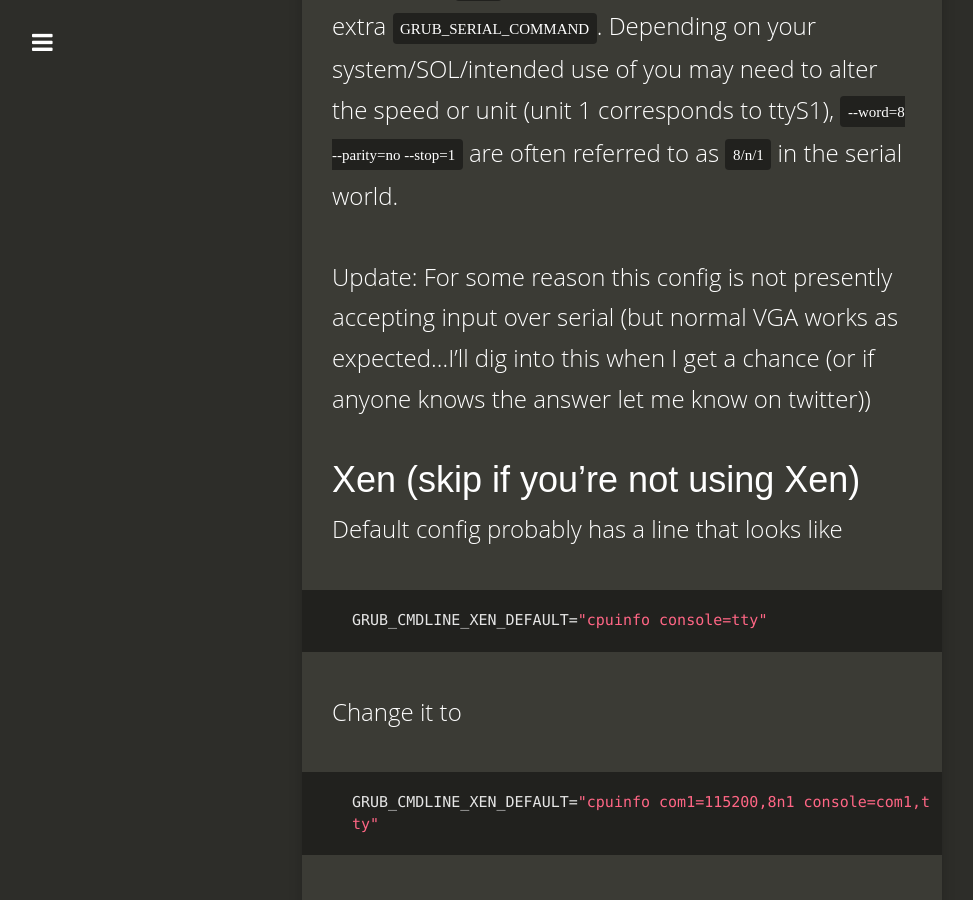
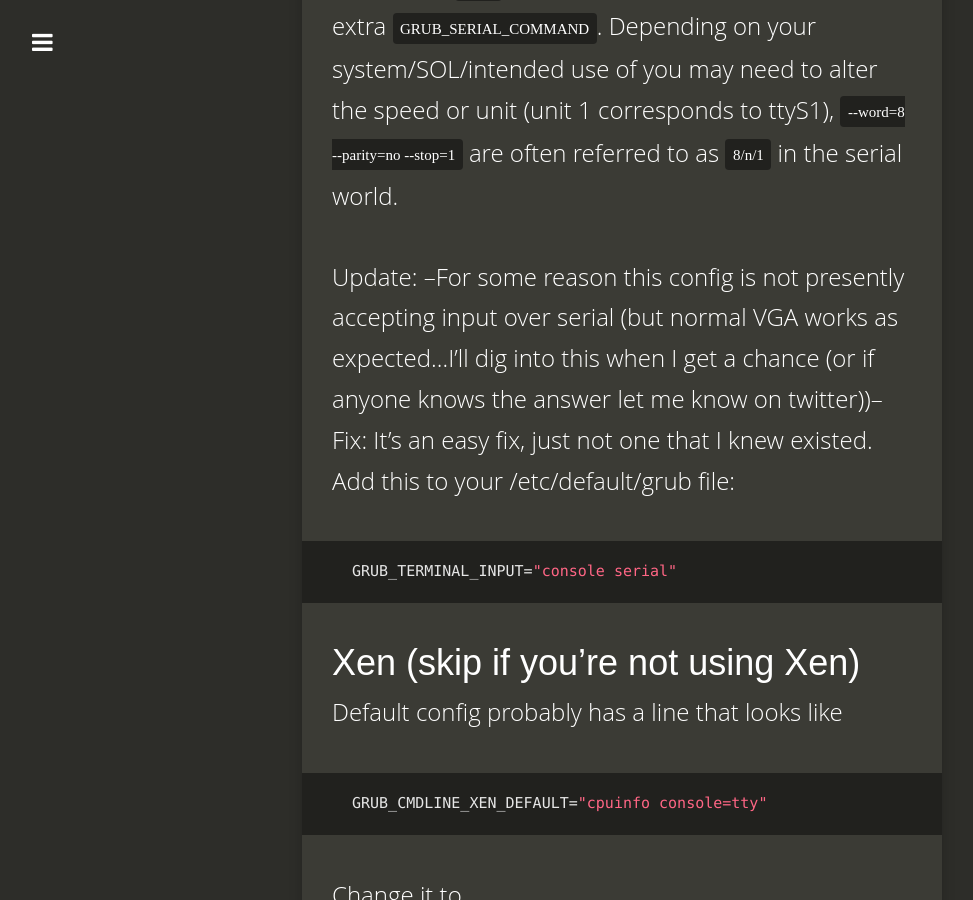
Before and after one commit to mrdaveanderson/mrdaveanderson.github.io, a Jekyll site: the page built from _posts/2017-04-14-CentOS7SerialConsole.md, in a window 1280 px wide and 900 px high, scrolled down 2174 px. Shown: the whole window, without its empty margins (18-991 px from the left). Built offline with Jekyll 4.4.1, drawn with Linux system fonts in a browser that asks for light colours; nearby versions of some CDN libraries.

Commit message:
lets post stuff!

````diff
--- a/_posts/2017-04-14-CentOS7SerialConsole.md
+++ b/_posts/2017-04-14-CentOS7SerialConsole.md
@@ -38,7 +38,11 @@ GRUB_TERMINAL_OUTPUT="console"
 
 So add the `serial` portion to that line, and paste in the extra `GRUB_SERIAL_COMMAND`. Depending on your system/SOL/intended use of you may need to alter the speed or unit (unit 1 corresponds to ttyS1), `--word=8 --parity=no --stop=1` are often referred to as `8/n/1` in the serial world.
 
-Update: For some reason this config is not presently accepting input over serial (but normal VGA works as expected...I'll dig into this when I get a chance (or if anyone knows the answer let me know on twitter))
+Update: --For some reason this config is not presently accepting input over serial (but normal VGA works as expected...I'll dig into this when I get a chance (or if anyone knows the answer let me know on twitter))--
+Fix: It's an easy fix, just not one that I knew existed. Add this to your /etc/default/grub file:
+```
+GRUB_TERMINAL_INPUT="console serial"
+```
 
 # Xen (skip if you're not using Xen)
 
````
